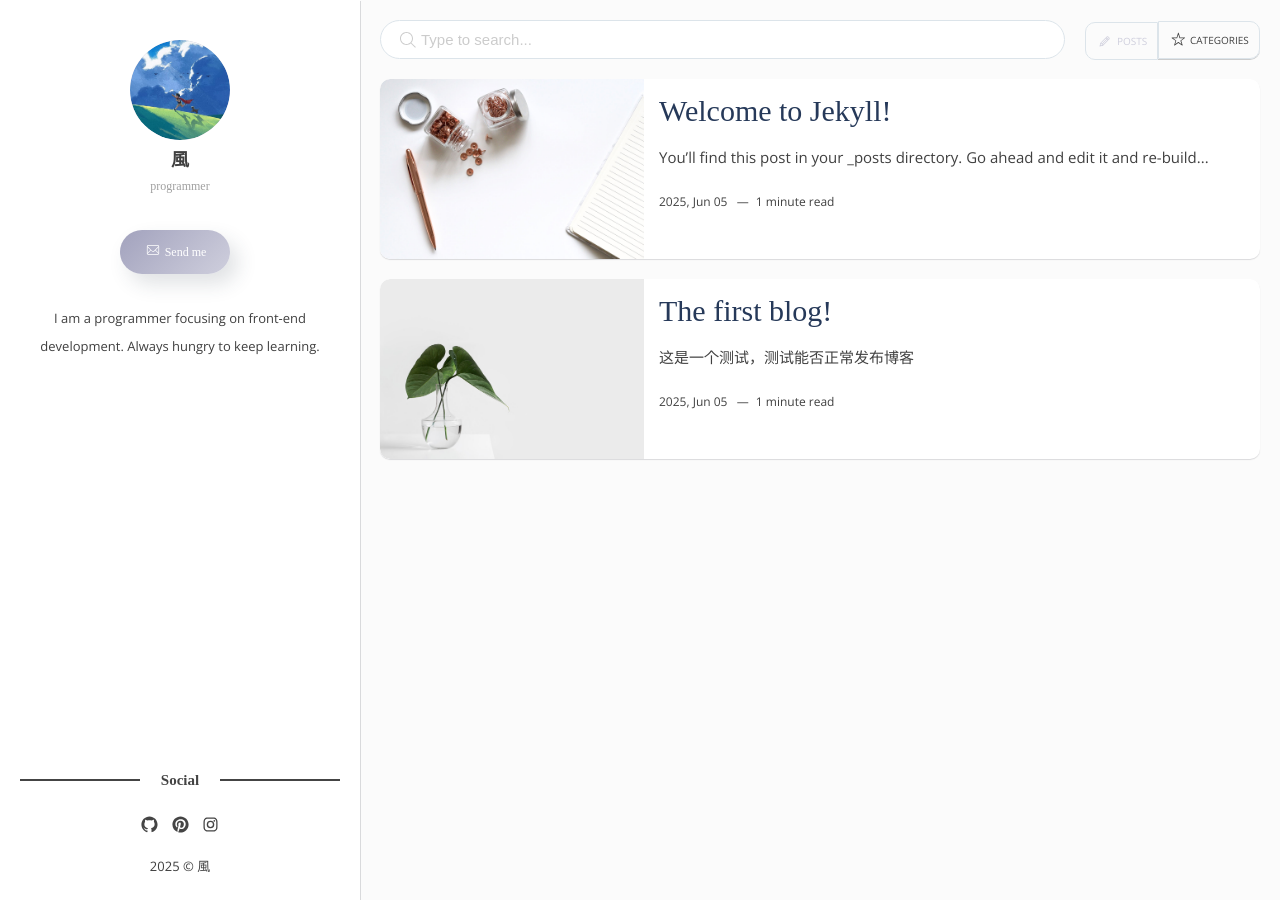
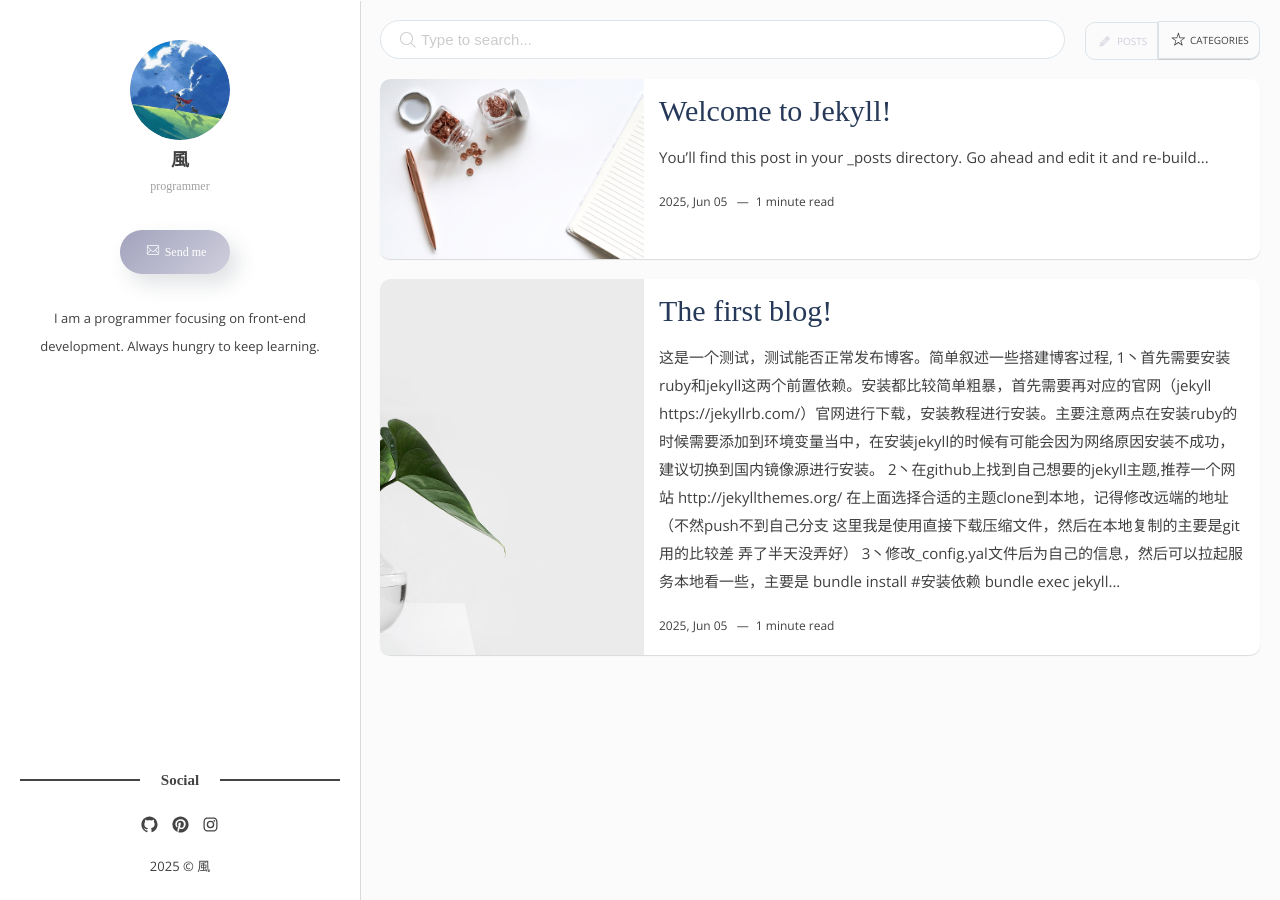
Before and after one commit to LastTimeBug/LastTimeBug.github.io, a Jekyll site: the page built from index.html, in a window 1280 px wide. Built offline with Jekyll 4.4.1, drawn with Linux system fonts in a browser that asks for light colours; some web fonts are replaced; the list of posts is cut into pages by our own code.

Commit message:
time:2025-06-22 description: 个人博客搭建

````diff
--- a/_posts/2025-06-22-first-blog.markdown
+++ b/_posts/2025-06-22-first-blog.markdown
@@ -4,6 +4,23 @@
 date: 2025-06-05 15:13:18 +0200
 image: 11.jpg
 tags: [jekyll, docs]
+
 categories: jekyll
 ---
-这是一个测试，测试能否正常发布博客
+##### 这是一个测试，测试能否正常发布博客。简单叙述一些搭建博客过程,
+
+1丶首先需要安装ruby和jekyll这两个前置依赖。安装都比较简单粗暴，首先需要再对应的官网（jekyll https://jekyllrb.com/）官网进行下载，安装教程进行安装。主要注意两点在安装ruby的时候需要添加到环境变量当中，在安装jekyll的时候有可能会因为网络原因安装不成功，建议切换到国内镜像源进行安装。
+
+2丶在github上找到自己想要的jekyll主题,推荐一个网站 http://jekyllthemes.org/ 在上面选择合适的主题clone到本地，记得修改远端的地址（不然push不到自己分支 这里我是使用直接下载压缩文件，然后在本地复制的主要是git用的比较差 弄了半天没弄好）
+
+3丶修改_config.yal文件后为自己的信息，然后可以拉起服务本地看一些，主要是
+
+```bash
+bundle install  #安装依赖
+
+bundle exec jekyll build   #生成 _site 文件夹，里面是编译好的静态网页（HTML、CSS、JS 等）
+
+bundle exec jekyll serve  #启动服务器
+```
+
+4丶push到自己的git仓库就可以了（有部分信息没有补充，先休息 明天还要上班）
````
